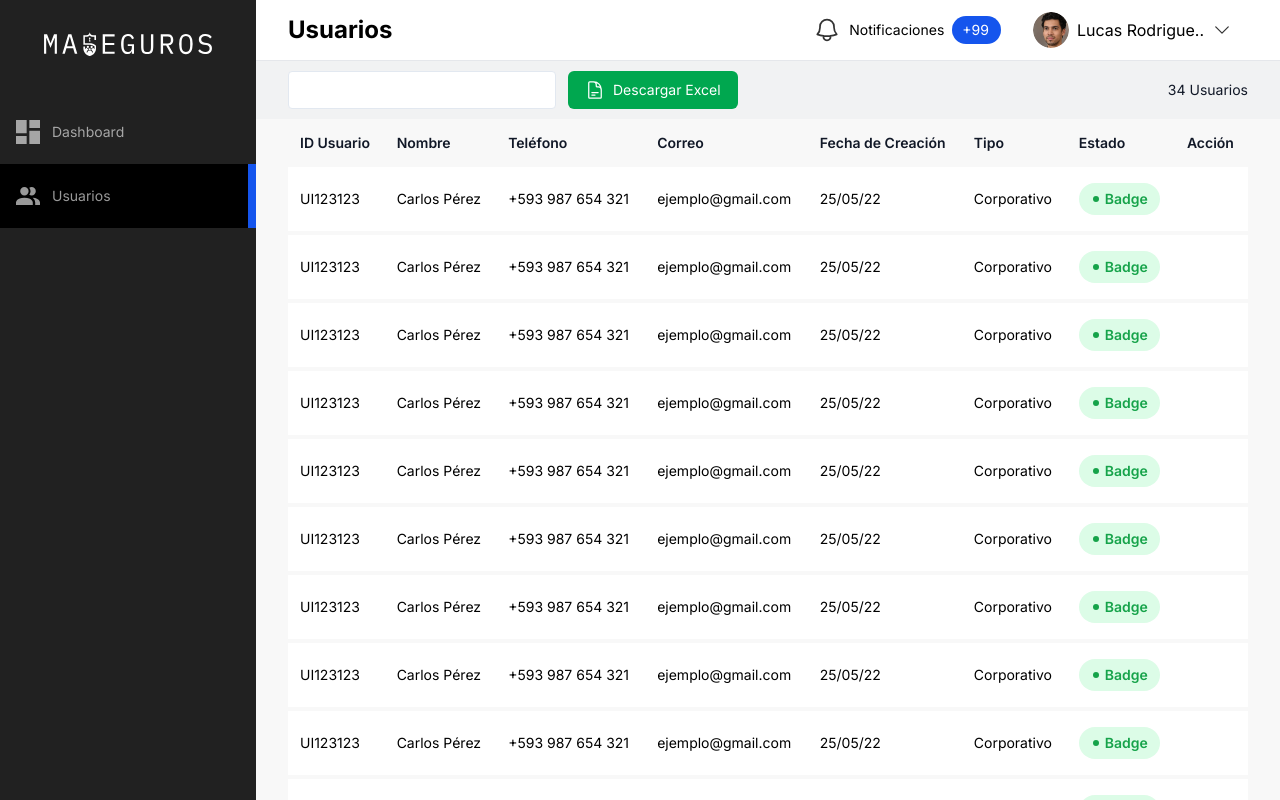
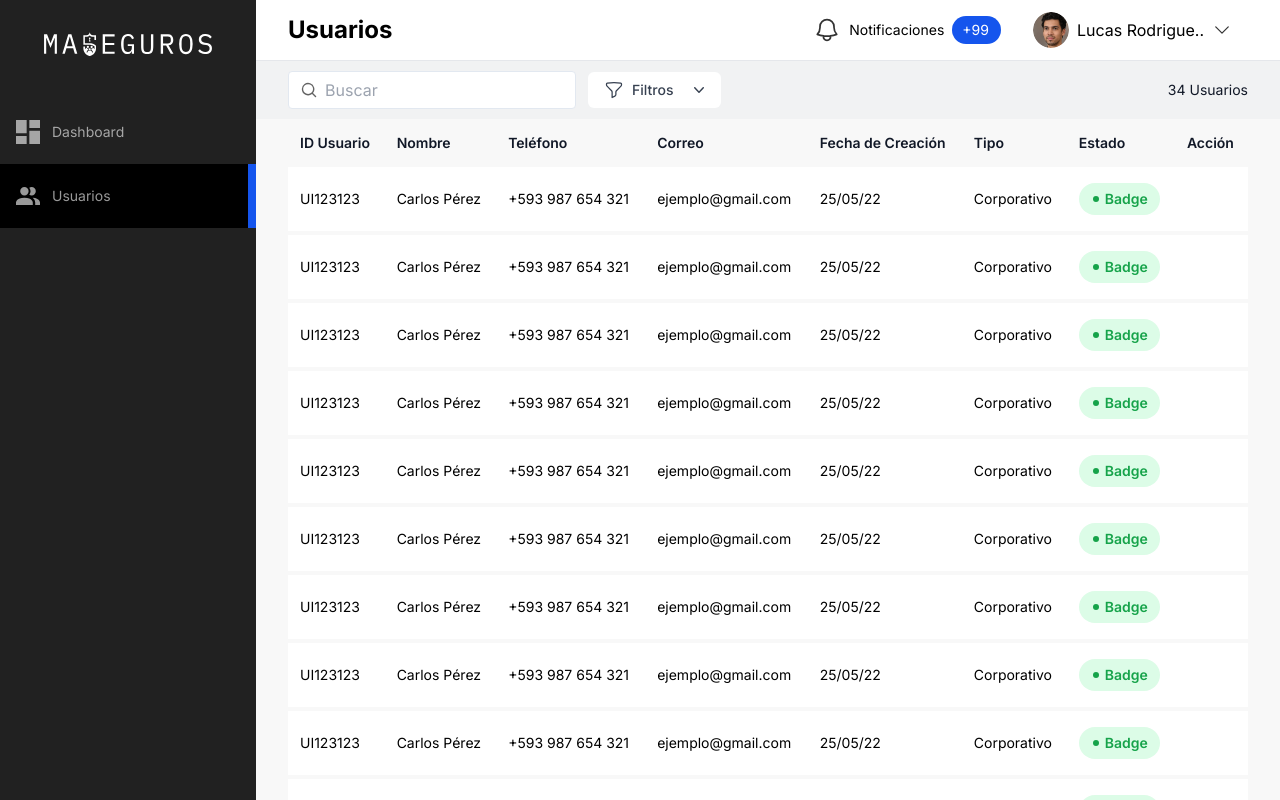
Before and after one commit to Aniket-IN/seguros-template, a Next.js app: page /users in a window 1280 px wide. Built offline with nearby package versions, Linux system fonts and the light colour scheme.

Commit message:
top bar added on users page

```diff
--- /dev/null
+++ b/components/utility/DropDownBtn.js
@@ -0,0 +1,11 @@
+import React from 'react'
+
+const DropDownBtn = () => {
+  return (
+    <div>
+
+    </div>
+  )
+}
+
+export default DropDownBtn
--- a/pages/users/index.js
+++ b/pages/users/index.js
@@ -1,35 +1,91 @@
-import React from 'react'
+import React, { Fragment } from 'react'
 import Admin from "@/components/layouts/Admin"
 import UsersTable from "@/components/users/UsersTable"
+import InputGroup from "@/components/utility/InputGroup"
+import { Menu, Transition } from "@headlessui/react"
+import classNames from "classnames"
 import { ChevronDownIcon } from "@heroicons/react/20/solid"
-import { DocumentTextIcon } from "@heroicons/react/24/outline"
-import InputGroup from "@/components/utility/InputGroup"
+import { FunnelIcon } from "@heroicons/react/24/outline"
+import { MagnifyingGlassIcon } from "@heroicons/react/20/solid"
 
 const Users = () => {
   return (
     <Admin pageTitle="Usuarios" headerTitle="Usuarios">
+
       <div className="bg-neutral">
         <div className="container-padding py-2.5 space-y-2 lg:space-y-0 lg:flex items-center gap-3">
-          <div className="flex items-center gap-3">
-            <div>
-              <InputGroup>
+          <div className="flex-shrink-0 sm:w-auto w-full">
+            <InputGroup className=" relative">
+              <div className="w-9 p-1 px-1.5 text-secondary pl-3 absolute inset-y-0 left-0 flex items-center justify-center">
+                <MagnifyingGlassIcon className="w-full aspect-square" />
+              </div>
               <InputGroup.Input
                 id="search"
                 type="search"
                 name="search"
+                className="pl-9"
+                placeholder="Buscar"
               />
             </InputGroup>
           </div>
 
-            <button
-              type="button"
-              className="self-stretch w-1/2 sm:w-auto sm:min-w-[150px] gap-2 inline-flex items-center px-2 sm:px-4 py-2 border border-transparent text-sm leading-4 font-normal rounded-md focus:outline-none bg-success text-white"
+          <div className="flex items-center gap-3 flex-grow">
+
+
+            <Menu as="div" className="relative inline-block text-left">
+              <div>
+                <Menu.Button className="inline-flex gap-2 items-center justify-center w-full rounded-md  px-4 py-2 bg-white text-sm font-medium text-gray-700 hover:bg-gray-50 focus:outline-none focus:ring-2  focus:ring-primary">
+                  <FunnelIcon className="w-5 h-5" />
+                  Filtros
+                  <ChevronDownIcon className="-mr-1 ml-2 h-5 w-5" aria-hidden="true" />
+                </Menu.Button>
+              </div>
+
+              <Transition
+                as={Fragment}
+                enter="transition ease-out duration-100"
+                enterFrom="transform opacity-0 scale-95"
+                enterTo="transform opacity-100 scale-100"
+                leave="transition ease-in duration-75"
+                leaveFrom="transform opacity-100 scale-100"
+                leaveTo="transform opacity-0 scale-95"
               >
-              <DocumentTextIcon className="w-5 h-5" />
-              Descargar Excel
-            </button>
+                <Menu.Items className="origin-top-right absolute right-0 mt-2 w-56 rounded-md shadow-lg bg-white ring-1 ring-black ring-opacity-5 focus:outline-none">
+                  <div className="py-1">
+                    <Menu.Item>
+                      {({ active }) => (
+                        <a
+                          href="#"
+                          className={classNames(
+                            active ? 'bg-gray-100 text-gray-900' : 'text-gray-700',
+                            'block px-4 py-2 text-sm'
+                          )}
+                        >
+                          Lorem Ipsum
+                        </a>
+                      )}
+                    </Menu.Item>
+                    <Menu.Item>
+                      {({ active }) => (
+                        <a
+                          href="#"
+                          className={classNames(
+                            active ? 'bg-gray-100 text-gray-900' : 'text-gray-700',
+                            'block px-4 py-2 text-sm'
+                          )}
+                        >
+                          Lorem Ipsum
+                        </a>
+                      )}
+                    </Menu.Item>
                   </div>
+                </Menu.Items>
+              </Transition>
+            </Menu>
+
+
             <div className="text-gray-900 text-sm text-right ml-auto">34 Usuarios</div>
+          </div>
         </div>
       </div>
 
```
Lines whose indentation alone changed are shown as unchanged.
